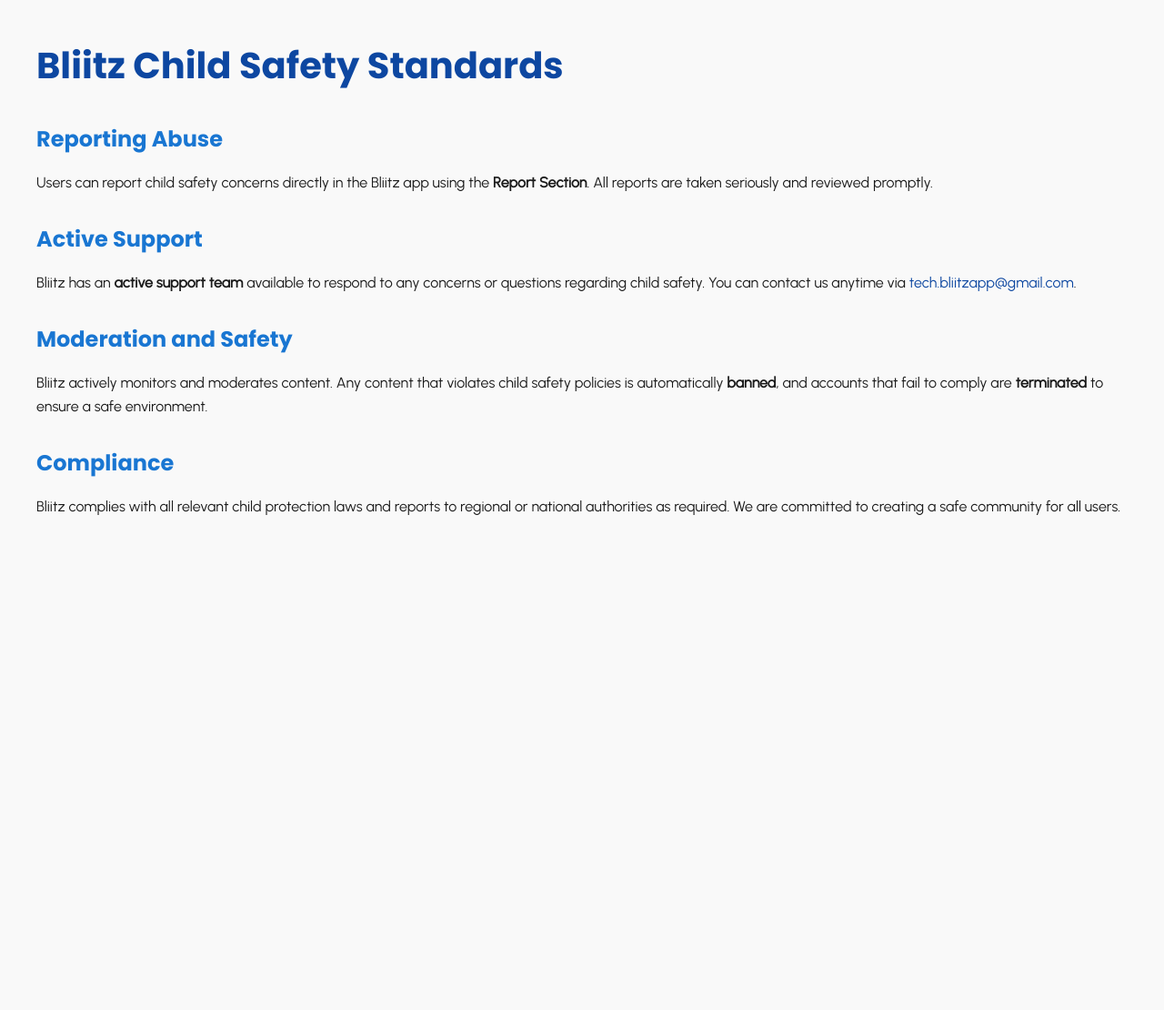
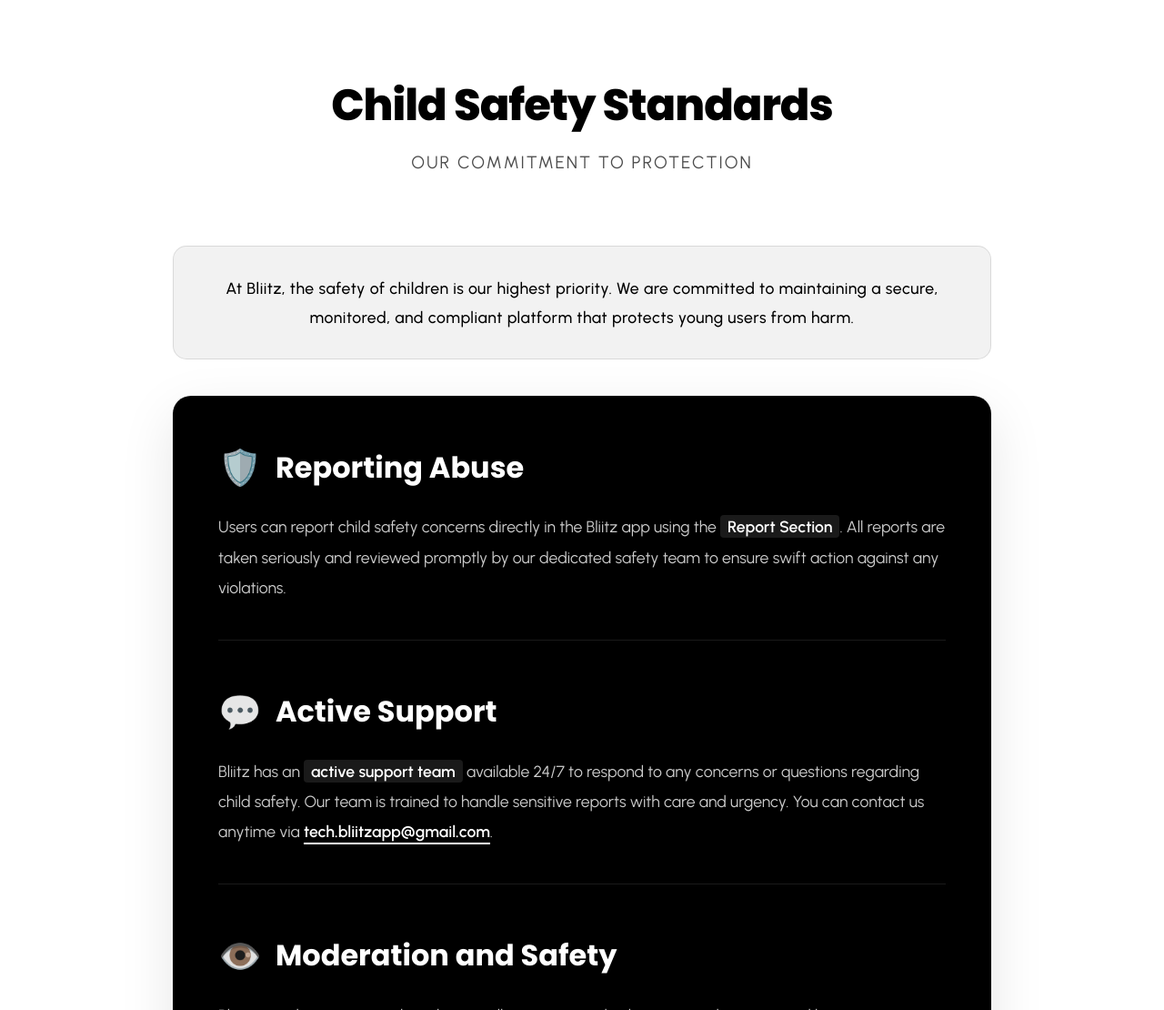
Before and after one commit to bliitzlabs/bliitz-child-safety, a plain HTML site: page index.html in a window 1280 px wide. Shown: the top 1110 px of the page at 91% size. Before the commit the page ends 800 px from the top, so only its background shows below. Drawn offline with Linux system fonts and the light colour scheme.

Commit message:
Update index.html

```diff
--- a/index.html
+++ b/index.html
@@ -2,65 +2,239 @@
 <html lang="en">
 <head>
   <meta charset="UTF-8">
+  <meta name="viewport" content="width=device-width, initial-scale=1.0">
   <title>Bliitz Child Safety Standards</title>
-  <!-- Google Fonts -->
-  <link href="https://fonts.googleapis.com/css2?family=Poppins:wght@700&family=Urbanist&display=swap" rel="stylesheet">
+  <link rel="preconnect" href="https://fonts.googleapis.com">
+  <link rel="preconnect" href="https://fonts.gstatic.com" crossorigin>
+  <link href="https://fonts.googleapis.com/css2?family=Poppins:wght@600;700;800&family=Urbanist:wght@300;400;500;600&display=swap" rel="stylesheet">
   <style>
+    * {
+      margin: 0;
+      padding: 0;
+      box-sizing: border-box;
+    }
+
     body {
       font-family: 'Urbanist', sans-serif;
-      margin: 40px;
-      background-color: #f9f9f9;
-      color: #1a1a1a;
-      line-height: 1.6;
+      background: #ffffff;
+      min-height: 100vh;
+      padding: 20px;
+      color: #000000;
     }
 
-    h1 {
+    .container {
+      max-width: 900px;
+      margin: 0 auto;
+    }
+
+    .header {
+      text-align: center;
+      color: black;
+      margin-bottom: 40px;
+      padding: 60px 20px 40px;
+    }
+
+    .header h1 {
+      font-family: 'Poppins', sans-serif;
+      font-weight: 800;
+      font-size: 3em;
+      margin-bottom: 15px;
+      letter-spacing: -1px;
+    }
+
+    .header .subtitle {
+      font-family: 'Urbanist', sans-serif;
+      font-weight: 400;
+      font-size: 1.2em;
+      opacity: 0.7;
+      letter-spacing: 2px;
+      text-transform: uppercase;
+    }
+
+    .intro-card {
+      background: rgba(0, 0, 0, 0.05);
+      border: 1px solid rgba(0, 0, 0, 0.1);
+      padding: 30px;
+      border-radius: 15px;
+      text-align: center;
+      margin-bottom: 40px;
+      font-family: 'Urbanist', sans-serif;
+      font-weight: 500;
+      font-size: 1.1em;
+      line-height: 1.8;
+      letter-spacing: 0.5px;
+    }
+
+    .content-card {
+      background: #000000;
+      border-radius: 20px;
+      padding: 50px;
+      box-shadow: 0 20px 60px rgba(0,0,0,0.1);
+      margin-bottom: 40px;
+    }
+
+    .safety-section {
+      margin-bottom: 50px;
+      padding-bottom: 40px;
+      border-bottom: 1px solid rgba(255, 255, 255, 0.1);
+    }
+
+    .safety-section:last-child {
+      margin-bottom: 0;
+      padding-bottom: 0;
+      border-bottom: none;
+    }
+
+    .section-title {
       font-family: 'Poppins', sans-serif;
       font-weight: 700;
-      font-size: 2.5em;
-      color: #0D47A1;
+      font-size: 2em;
+      color: #ffffff;
       margin-bottom: 20px;
+      display: flex;
+      align-items: center;
+      gap: 15px;
     }
 
-    h2 {
-      font-family: 'Poppins', sans-serif;
-      font-weight: 700;
-      color: #1976D2;
-      margin-top: 30px;
-      margin-bottom: 10px;
+    .section-icon {
+      font-size: 1.2em;
+      opacity: 0.9;
     }
 
-    p {
-      margin-bottom: 15px;
-    }
-
-    a {
-      color: #0D47A1;
-      text-decoration: none;
-    }
-
-    a:hover {
-      text-decoration: underline;
+    .section-content {
+      font-family: 'Urbanist', sans-serif;
+      font-weight: 400;
+      font-size: 1.1em;
+      line-height: 1.9;
+      color: #cccccc;
     }
 
     .highlight {
-      font-weight: 700;
+      font-weight: 600;
+      color: #ffffff;
+      background: rgba(255, 255, 255, 0.1);
+      padding: 2px 8px;
+      border-radius: 4px;
+    }
+
+    .contact-link {
+      color: #ffffff;
+      text-decoration: none;
+      font-weight: 600;
+      border-bottom: 2px solid #ffffff;
+      transition: all 0.3s ease;
+      padding-bottom: 2px;
+    }
+
+    .contact-link:hover {
+      opacity: 0.7;
+      border-bottom-color: transparent;
+    }
+
+    .footer {
+      text-align: center;
+      color: black;
+      padding: 40px 20px;
+      font-family: 'Urbanist', sans-serif;
+      font-weight: 300;
+      font-size: 0.95em;
+      opacity: 0.7;
+    }
+
+    .commitment-badge {
+      background: rgba(0, 0, 0, 0.05);
+      border: 2px solid #000000;
+      padding: 20px 30px;
+      border-radius: 50px;
+      display: inline-block;
+      margin-top: 30px;
+      font-family: 'Urbanist', sans-serif;
+      font-weight: 600;
+      font-size: 1em;
+      letter-spacing: 1px;
+    }
+
+    @media (max-width: 768px) {
+      .header h1 {
+        font-size: 2em;
+      }
+
+      .content-card {
+        padding: 30px 25px;
+      }
+
+      .section-title {
+        font-size: 1.6em;
+        flex-direction: column;
+        align-items: flex-start;
+        gap: 10px;
+      }
     }
   </style>
 </head>
 <body>
-  <h1>Bliitz Child Safety Standards</h1>
+  <div class="container">
+    <div class="header">
+      <h1>Child Safety Standards</h1>
+      <p class="subtitle">Our Commitment to Protection</p>
+    </div>
 
-  <h2>Reporting Abuse</h2>
-  <p>Users can report child safety concerns directly in the Bliitz app using the <span class="highlight">Report Section</span>. All reports are taken seriously and reviewed promptly.</p>
+    <div class="intro-card">
+      At Bliitz, the safety of children is our highest priority. We are committed to maintaining a secure, monitored, and compliant platform that protects young users from harm.
+    </div>
 
-  <h2>Active Support</h2>
-  <p>Bliitz has an <span class="highlight">active support team</span> available to respond to any concerns or questions regarding child safety. You can contact us anytime via <a href="mailto:tech.bliitzapp@gmail.com">tech.bliitzapp@gmail.com</a>.</p>
+    <div class="content-card">
+      <div class="safety-section">
+        <h2 class="section-title">
+          <span class="section-icon">🛡️</span>
+          Reporting Abuse
+        </h2>
+        <p class="section-content">
+          Users can report child safety concerns directly in the Bliitz app using the <span class="highlight">Report Section</span>. All reports are taken seriously and reviewed promptly by our dedicated safety team to ensure swift action against any violations.
+        </p>
+      </div>
 
-  <h2>Moderation and Safety</h2>
-  <p>Bliitz actively monitors and moderates content. Any content that violates child safety policies is automatically <span class="highlight">banned</span>, and accounts that fail to comply are <span class="highlight">terminated</span> to ensure a safe environment.</p>
+      <div class="safety-section">
+        <h2 class="section-title">
+          <span class="section-icon">💬</span>
+          Active Support
+        </h2>
+        <p class="section-content">
+          Bliitz has an <span class="highlight">active support team</span> available 24/7 to respond to any concerns or questions regarding child safety. Our team is trained to handle sensitive reports with care and urgency. You can contact us anytime via <a href="mailto:tech.bliitzapp@gmail.com" class="contact-link">tech.bliitzapp@gmail.com</a>.
+        </p>
+      </div>
 
-  <h2>Compliance</h2>
-  <p>Bliitz complies with all relevant child protection laws and reports to regional or national authorities as required. We are committed to creating a safe community for all users.</p>
+      <div class="safety-section">
+        <h2 class="section-title">
+          <span class="section-icon">👁️</span>
+          Moderation and Safety
+        </h2>
+        <p class="section-content">
+          Bliitz actively monitors and moderates all content using both automated systems and human review. Any content that violates child safety policies is <span class="highlight">immediately removed</span>, and accounts that fail to comply are <span class="highlight">permanently terminated</span> to ensure a safe environment for all users.
+        </p>
+      </div>
+
+      <div class="safety-section">
+        <h2 class="section-title">
+          <span class="section-icon">⚖️</span>
+          Compliance
+        </h2>
+        <p class="section-content">
+          Bliitz complies with all relevant child protection laws including COPPA and GDPR. We work closely with regional and national authorities, reporting violations as required by law. We are committed to creating a safe, trusted community for all users.
+        </p>
+      </div>
+    </div>
+
+    <div style="text-align: center;">
+      <div class="commitment-badge">
+        ZERO TOLERANCE FOR CHILD EXPLOITATION
+      </div>
+    </div>
+
+    <div class="footer">
+      <p>&copy; 2025 Bliitz. All rights reserved.</p>
+      <p>Protecting our community, one report at a time.</p>
+    </div>
+  </div>
 </body>
 </html>
```
